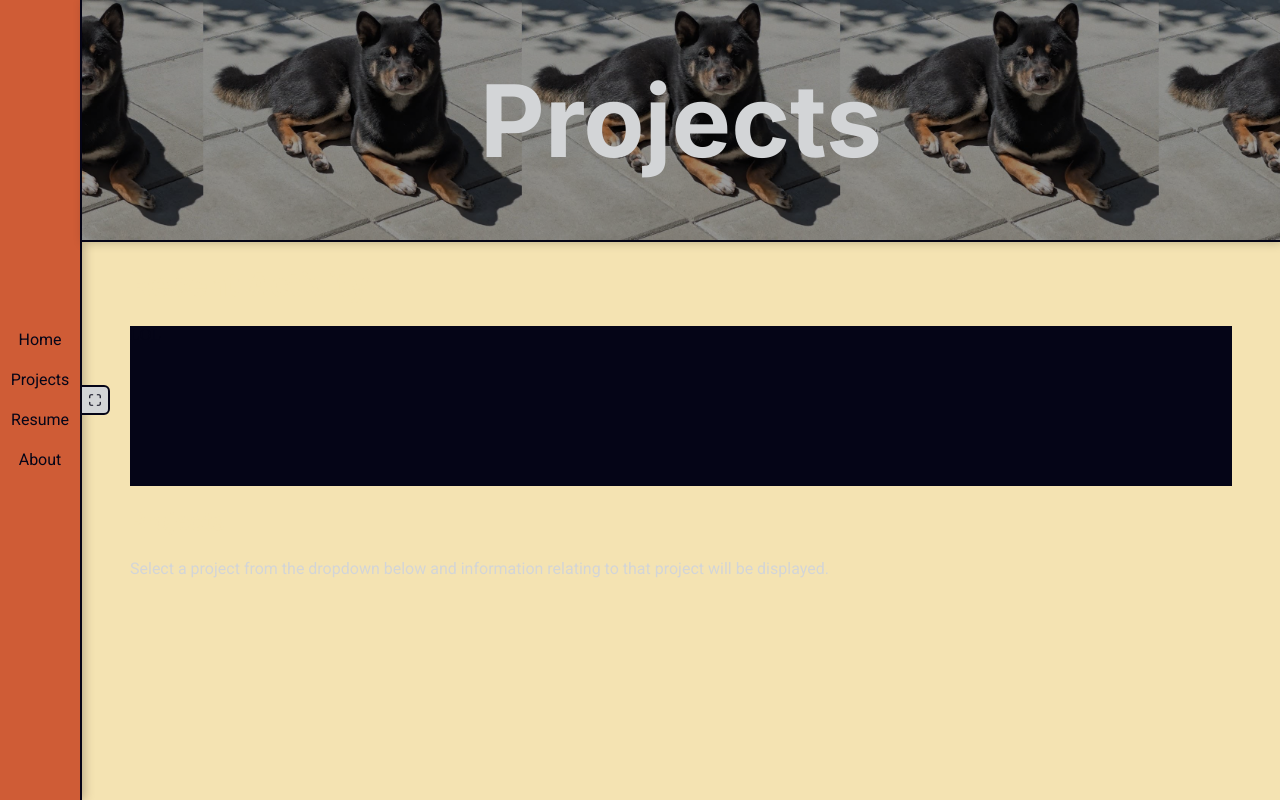
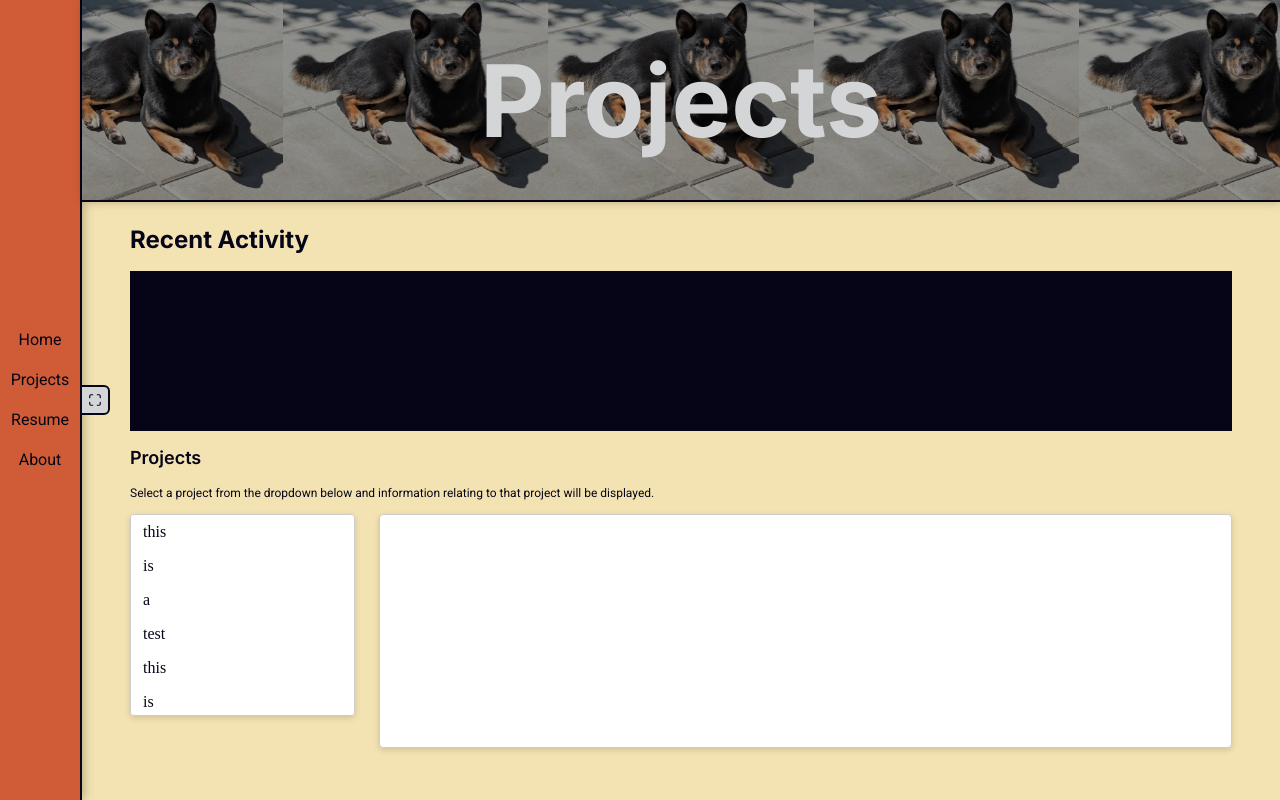
Before and after one commit to bitterhippo/portfolioOne, a React (Vite) app: page /projects in a window 1280 px wide. Built offline with nearby package versions, Linux system fonts and the light colour scheme.

Commit message:
adds content blocks and components to projects page

```diff
--- a/src/components/CommitList/CommitList.tsx
+++ b/src/components/CommitList/CommitList.tsx
@@ -1,5 +1,5 @@
 import { CommitListContainer } from "./styles";
 
-export default function CommitList() {
+export const CommitList = () => {
   return <CommitListContainer>LOL</CommitListContainer>;
-}
+};
--- /dev/null
+++ b/src/components/Dropdown/Dropdown.tsx
@@ -0,0 +1,12 @@
+import { DropdownContainer, Item } from "./styles";
+import type { DropdownProps } from "./types";
+
+export const Dropdown = ({ items }: DropdownProps) => {
+  return (
+    <DropdownContainer>
+      {items.map((item, index) => (
+        <Item key={index}>{item}</Item>
+      ))}
+    </DropdownContainer>
+  );
+};
--- /dev/null
+++ b/src/components/Dropdown/styles.tsx
@@ -0,0 +1,20 @@
+import styled from "styled-components";
+
+export const DropdownContainer = styled.div`
+  width: 300px; /* adjust as needed */
+  max-height: 200px; /* your fixed height */
+  border: 1px solid #ccc;
+  border-radius: 4px;
+  overflow-y: auto; /* makes it scrollable */
+  background: #fff;
+  box-shadow: 0 2px 6px rgba(0, 0, 0, 0.15);
+`;
+
+export const Item = styled.div`
+  padding: 8px 12px;
+  cursor: pointer;
+
+  &:hover {
+    background: #f0f0f0;
+  }
+`;
--- /dev/null
+++ b/src/components/Dropdown/types.ts
@@ -0,0 +1,5 @@
+//TODO update type of items
+
+export interface DropdownProps {
+  items: any;
+}
--- a/src/components/Theme.tsx
+++ b/src/components/Theme.tsx
@@ -5,7 +5,7 @@ export const theme = {
     secondary: "#EFC88B",
     light: "#F4E3B2",
     gray: "#D3D5D7",
-    textPrimary: "#F4E3B2",
+    textPrimary: "##050517",
     textSecondary: "#D3D5D7",
     link: "#CF5C36",
     linkHover: "#C04828",
@@ -50,21 +50,21 @@ export const theme = {
       fontSize: "32px",
       fontWeight: 700,
       lineHeight: 1.2,
-      color: "#F4E3B2",
+      color: "#050517",
     },
     h2: {
       fontFamily: `'Inter', sans-serif`,
       fontSize: "24px",
       fontWeight: 600,
       lineHeight: 1.3,
-      color: "#F4E3B2",
+      color: "#050517",
     },
     body: {
       fontFamily: `'Roboto', sans-serif`,
       fontSize: "16px",
       fontWeight: 400,
       lineHeight: 1.5,
-      color: "#D3D5D7",
+      color: "#050517",
     },
   },
 };
--- /dev/null
+++ b/src/components/index.ts
@@ -0,0 +1,4 @@
+export { Button } from "./Button/Button";
+export { Dropdown } from "./Dropdown/Dropdown";
+export { SideBar } from "./SideBar/SideBar";
+export { CommitList } from "./CommitList/CommitList";
--- a/src/pages/Projects/Projects.tsx
+++ b/src/pages/Projects/Projects.tsx
@@ -6,8 +6,10 @@ import {
   StyledH1,
   StyledH2,
   StyledBody,
+  ProjectSelectorWrapper,
+  ProjectSelectorContentBox,
 } from "../styles";
-import CommitList from "../../components/CommitList/CommitList";
+import { CommitList, Dropdown } from "../../components";
 
 export default function Projects() {
   return (
@@ -23,6 +25,24 @@ export default function Projects() {
           Select a project from the dropdown below and information relating to
           that project will be displayed.
         </StyledBody>
+        <ProjectSelectorWrapper>
+          <Dropdown
+            items={[
+              "this",
+              "is",
+              "a",
+              "test",
+              "this",
+              "is",
+              "a",
+              "showdown",
+              "a",
+              "throwdown",
+            ]}
+          />
+          {/* TODO - this could easily just be absorbed by the dropdown */}
+          <ProjectSelectorContentBox />
+        </ProjectSelectorWrapper>
       </PageTextWrapper>
     </PageContentWrapper>
   );
--- a/src/pages/styles.tsx
+++ b/src/pages/styles.tsx
@@ -9,7 +9,7 @@ export const PageContentWrapper = styled.div`
 `;
 
 export const Banner = styled.div<{ image: string }>`
-  height: 30vh;
+  height: 25vh;
   background-image: url(${({ image }) => image});
   background-size: auto 100%; /* keeps vertical fill */
   background-repeat: repeat; /* horizontal tiling */
@@ -48,24 +48,42 @@ export const PageTextWrapper = styled.div`
 
 export const StyledH1 = styled.h1`
   font-family: "Inter", sans-serif;
-  font-size: 32px;
+  font-size: 24px;
   font-weight: 700;
   line-height: 1.2;
-  color: #f4e3b2;
+  color: #050517;
 `;
 
 export const StyledH2 = styled.h2`
   font-family: "Inter", sans-serif;
-  font-size: 24px;
+  font-size: 18px;
   font-weight: 600;
   line-height: 1.3;
-  color: #f4e3b2;
+  color: #050517;
 `;
 
 export const StyledBody = styled.p`
   font-family: "Roboto", sans-serif;
-  font-size: 16px;
+  font-size: 12px;
   font-weight: 400;
   line-height: 1.5;
-  color: #d3d5d7;
+  color: #050517;
 `;
+
+export const ProjectSelectorWrapper = styled.div`
+  display: flex;
+  flex-direction: row;
+  gap: ${theme.spacing.lg};
+`;
+
+export const ProjectSelectorContentBox = styled.div`
+  width: 100%;
+  min-height: 200px;
+  max-height: 400px;
+  border: 1px solid #ccc;
+  border-radius: 4px;
+  background: #fff;
+  box-shadow: 0 2px 6px rgba(0, 0, 0, 0.15);
+  padding: 16px;
+  overflow-y: auto;
+`;
```
Also changed, not shown: src/components/Button/types.ts (renamed from src/components/Button/types.tsx).
